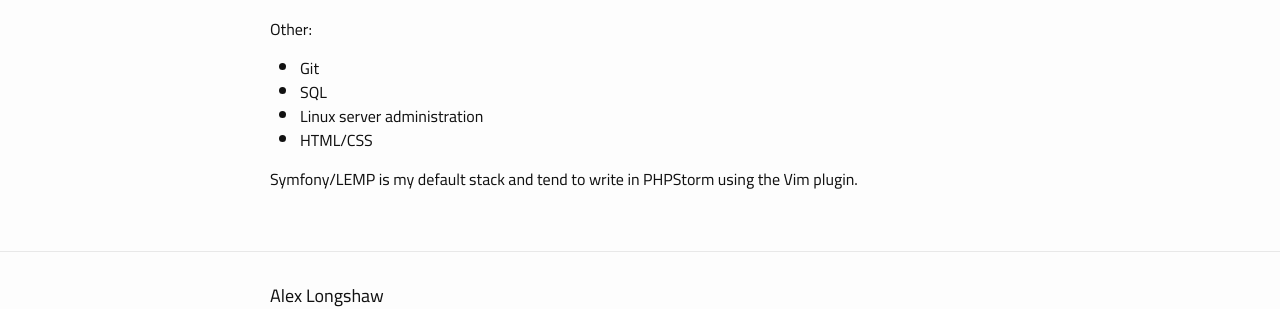
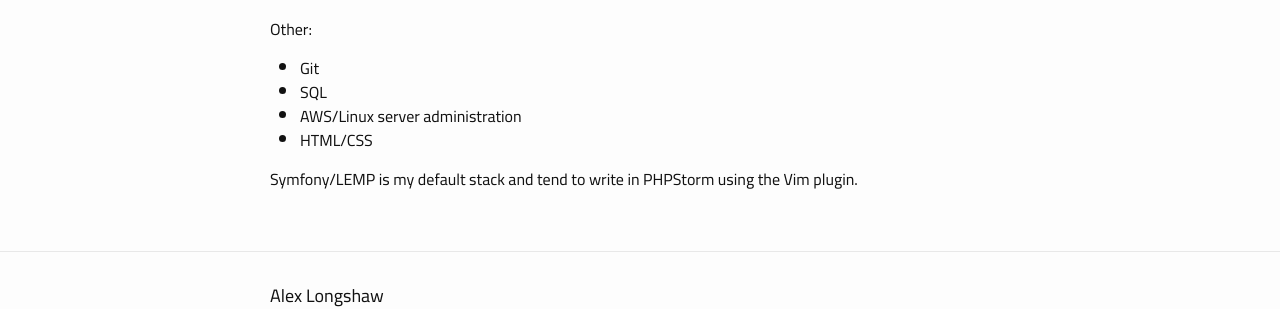
Before and after one commit to alexlongshaw/alexlongshaw.github.io, a Jekyll site: the page built from about.md, in a window 1280 px wide. Shown: the part 399-708 px from the top of the page. Built offline with Jekyll 4.4.1, drawn with Linux system fonts in a browser that asks for light colours.

Commit message:
Added AWS to about

```diff
--- a/about.md
+++ b/about.md
@@ -20,7 +20,7 @@ Other:
 
 * Git
 * SQL
-* Linux server administration
+* AWS/Linux server administration
 * HTML/CSS
 
 Symfony/LEMP is my default stack and tend to write in PHPStorm using the Vim plugin.
```
